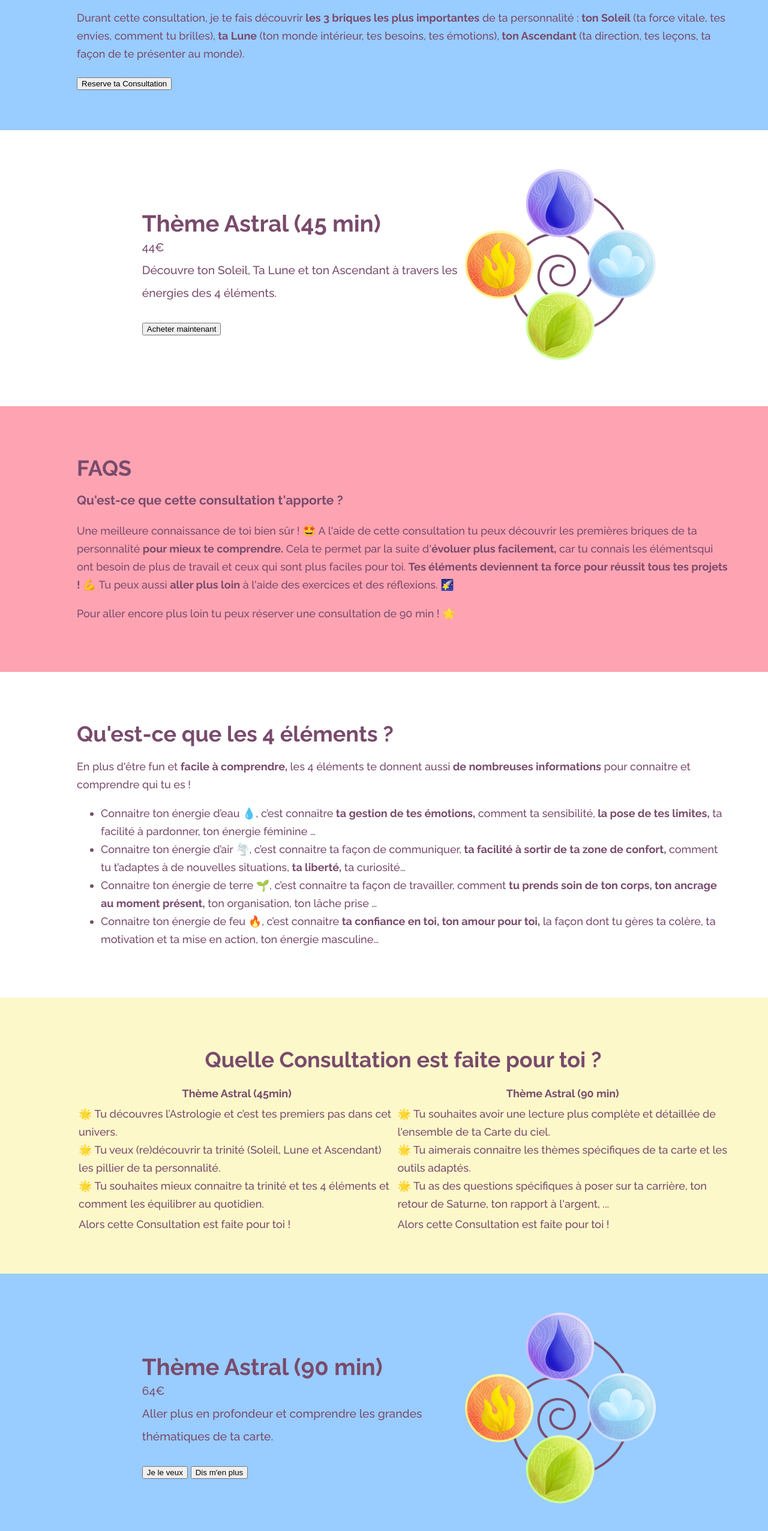
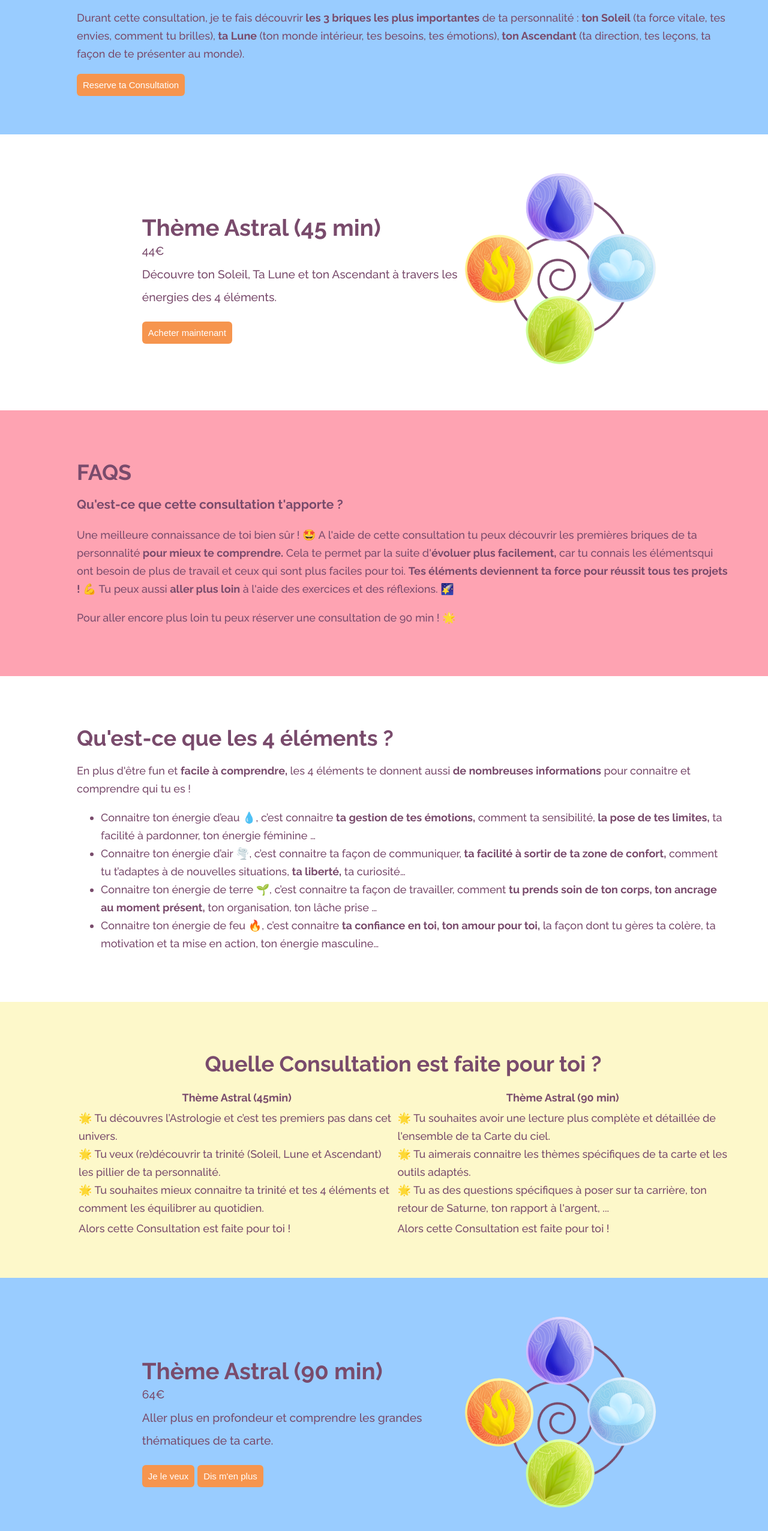
Before and after one commit to chosancho/WH-Harmonie, a plain HTML site: page ThemeAstral45.html in a window 1280 px wide. Shown: the part 1428-3980 px from the top of the page at 60% size. Drawn offline with Linux system fonts and the light colour scheme.

Commit message:
Update ThemeAstral45.html

```diff
--- a/ThemeAstral45.html
+++ b/ThemeAstral45.html
@@ -78,14 +78,14 @@
                 <b> ton Soleil</b> (ta force vitale, tes envies, comment tu brilles),<b> ta Lune </b>
                 (ton monde intérieur, tes besoins, tes émotions),<b> ton Ascendant </b>(ta direction, tes leçons, ta façon
                 de te présenter au monde).</p>
-            <a href=""> <button class="buttomVoirLeProduit">Reserve ta Consultation</button></a>
+            <a href=""> <button class="buttomVoirLaPrestation">Reserve ta Consultation</button></a>
         </div>
     <!--*********************************************************************************************************-->
         <div class="acheter" >
             <div class="textoAcheter">
                 <h1>Thème Astral (45 min)</h1>
                 <p>44€<br> Découvre ton Soleil, Ta Lune et ton Ascendant à travers les énergies des 4 éléments.</p>
-                <a href=""> <button class="buttomVoirLeProduit">Acheter maintenant</button></a>
+                <a href=""> <button class="buttomVoirLaPrestation">Acheter maintenant</button></a>
             </div>
             <a><img  src="img/elements.png" alt="Elementos"></a>
         </div>
@@ -145,8 +145,8 @@
             <div class="textoAcheter">
                 <h1>Thème Astral (90 min)</h1>
                 <p>64€<br> Aller plus en profondeur et comprendre les grandes thématiques de ta carte.</p>
-                <a href=""><button class="buttomVoirLeProduit">Je le veux</button></a>
-                <a href=""> <button class="buttomVoirLeProduit">Dis m'en plus</button></a>
+                <a href=""><button class="buttomVoirLaPrestation">Je le veux</button></a>
+                <a href=""> <button class="buttomVoirLaPrestation">Dis m'en plus</button></a>
             </div>
             <a href=""><img class="imgAcheter" src= "img/elements.png" alt="Elements"></a>
         </div>
```
